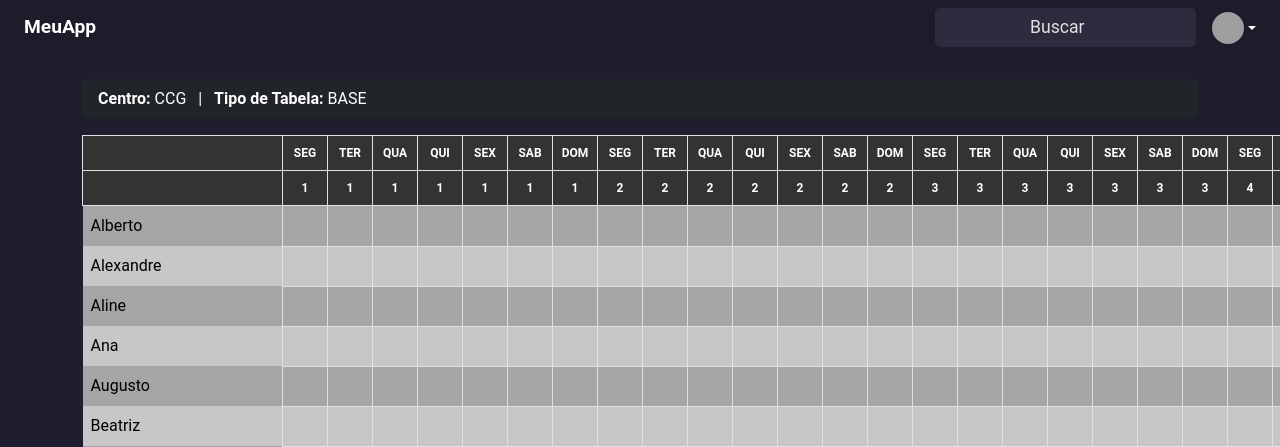
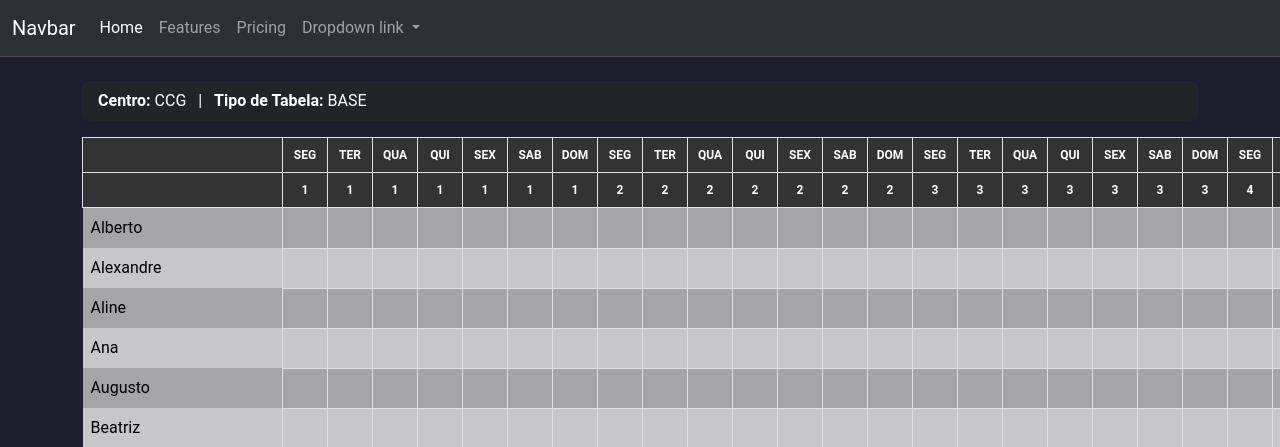
Before and after one commit to dmfadul/planejaMed2, a Django app: page /shifts/basetable/1 in a window 1280 px wide; the page is wider, and only the part inside the window is pictured. Shown: the top 447 px of that part. Run offline with Django 5.2, Linux system fonts and the light colour scheme; data comes from the database, SQL or seed files in the repository; some libraries are stand-ins or nearby versions; grey boxes are pictures that could not be loaded.

Commit message:
changed navbar

```diff
--- a/static/css/style.css
+++ b/static/css/style.css
@@ -146,19 +146,3 @@ tbody tr:nth-child(odd) {
     background-color: #c0c0c0d5;
     color: black;
 }
-
-.navbar {
-    background-color: #1c1c2b !important;
-}
-
-.navbar-brand {
-    font-size: 1.2rem;
-    color: #ffffff !important;
-}
-
-.navbar input[type="search"] {
-    background-color: #2c2c3e !important;
-    color: #fff;
-    border-radius: 5px;
-    padding: 0.4rem 0.6rem;
-}
--- a/templates/partials/navbar.html
+++ b/templates/partials/navbar.html
@@ -1,23 +1,32 @@
-{% load static %}
 
-<nav class="navbar navbar-expand-lg navbar-dark bg-dark py-2 px-4 shadow-sm sticky-top">
-    <a class="navbar-brand fw-bold" href="#">MeuApp</a>
-
-    <form class="d-none d-md-flex ms-auto me-3" role="search">
-      <input class="form-control form-control-sm bg-secondary text-white border-0"
-             type="search" placeholder="Buscar" aria-label="Search">
-    </form>
-
-    <div class="dropdown">
-      <a href="#" class="d-flex align-items-center text-white text-decoration-none dropdown-toggle"
-         id="navbarUserDropdown" data-bs-toggle="dropdown" aria-expanded="false">
-        <img src="{% static 'assets/user-icon.png' %}" alt="user" width="32" height="32" class="rounded-circle">
-      </a>
-      <ul class="dropdown-menu dropdown-menu-end dropdown-menu-dark" aria-labelledby="navbarUserDropdown">
-        <li><a class="dropdown-item" href="#">Perfil</a></li>
-        <li><a class="dropdown-item" href="#">Configurações</a></li>
-        <li><hr class="dropdown-divider"></li>
-        <li><a class="dropdown-item" href="#">Sair</a></li>
+<nav class="navbar navbar-expand-lg bg-body-tertiary bg-dark border-bottom border-body" data-bs-theme="dark">
+  <div class="container-fluid">
+    <a class="navbar-brand" href="#">Navbar</a>
+    <button class="navbar-toggler" type="button" data-bs-toggle="collapse" data-bs-target="#navbarNavDropdown" aria-controls="navbarNavDropdown" aria-expanded="false" aria-label="Toggle navigation">
+      <span class="navbar-toggler-icon"></span>
+    </button>
+    <div class="collapse navbar-collapse" id="navbarNavDropdown">
+      <ul class="navbar-nav">
+        <li class="nav-item">
+          <a class="nav-link active" aria-current="page" href="#">Home</a>
+        </li>
+        <li class="nav-item">
+          <a class="nav-link" href="#">Features</a>
+        </li>
+        <li class="nav-item">
+          <a class="nav-link" href="#">Pricing</a>
+        </li>
+        <li class="nav-item dropdown">
+          <a class="nav-link dropdown-toggle" href="#" role="button" data-bs-toggle="dropdown" aria-expanded="false">
+            Dropdown link
+          </a>
+          <ul class="dropdown-menu">
+            <li><a class="dropdown-item" href="#">Action</a></li>
+            <li><a class="dropdown-item" href="#">Another action</a></li>
+            <li><a class="dropdown-item" href="#">Something else here</a></li>
+          </ul>
+        </li>
       </ul>
     </div>
-  </nav>
+  </div>
+</nav>
```
